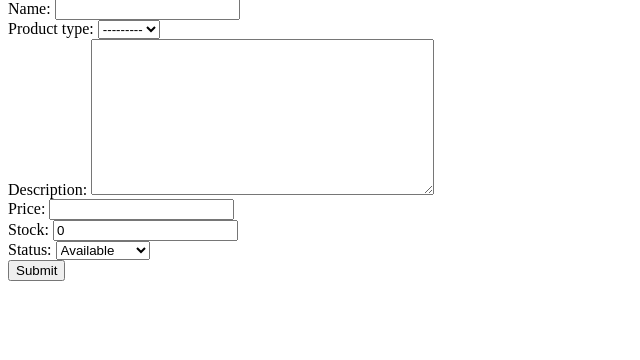
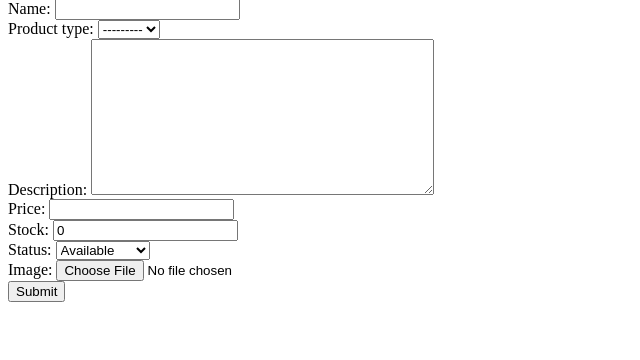
Before and after one commit to eevicteen/hobbysite-G-13, a Django app: page /merchstore/item/add in a window 1280 px wide. Shown: the part 186-546 px from the top of the page, without its empty margins (0-640 px from the left). Run offline with Django 5.2, Linux system fonts and the light colour scheme; the visitor is signed in with stand-in values (Sample User, id 1); data that the repository does not hold is empty.

Commit message:
Added merchstore image feature

```diff
--- a/hobbysite/settings.py
+++ b/hobbysite/settings.py
@@ -126,7 +126,12 @@ USE_TZ = True
 
 # Static files (CSS, JavaScript, Images)
 # https://docs.djangoproject.com/en/5.1/howto/static-files/
+MEDIA_ROOT = BASE_DIR/'media'
+MEDIA_URL = '/media/'
 
+STATICFILES_DIRS = [
+BASE_DIR/'static',
+]
 STATIC_URL = 'static/'
 
 # Default primary key field type
--- a/hobbysite/urls.py
+++ b/hobbysite/urls.py
@@ -17,6 +17,8 @@ Including another URLconf
 
 from django.contrib import admin
 from django.urls import path, include
+from django.conf import settings
+from django.conf.urls.static import static
 
 
 urlpatterns = [
@@ -29,3 +31,5 @@ urlpatterns = [
     path('accounts/', include('django.contrib.auth.urls')),
     path('profile/', include('user_management.urls', namespace='profile')),
 ]
+
+urlpatterns += static(settings.MEDIA_URL, document_root=settings.MEDIA_ROOT)
--- a/merchstore/forms.py
+++ b/merchstore/forms.py
@@ -6,7 +6,7 @@ from .models import Product, Transaction
 class ProductCreateForm(forms.ModelForm):
     class Meta:
         model = Product
-        fields = ['name','product_type','description','price','stock','status']
+        fields = ['name','product_type','description','price','stock','status','image']
 
 class RegisterForm(forms.ModelForm):
     class Meta:
@@ -21,4 +21,4 @@ class TransactionForm(forms.ModelForm):
 class ProductEditForm(forms.ModelForm):
     class Meta:
         model = Product
-        fields = ['name','product_type','description','price','stock']
+        fields = ['name','product_type','description','price','stock','image']
--- a/merchstore/models.py
+++ b/merchstore/models.py
@@ -49,6 +49,8 @@ class Product(models.Model):
     status = models.CharField(
         max_length=20, choices=STATUS_CHOICES, default='available')
 
+    image = models.ImageField(upload_to='images/', null=True)
+
     def __str__(self):
         """Return the name of the Product."""
 
--- a/merchstore/templates/cart_list.html
+++ b/merchstore/templates/cart_list.html
@@ -14,6 +14,9 @@ Items in Cart:<br>
 <p>Seller: {{seller.display_name}}</p>
 {% for item in items_on_cart %}
 {% if item.product.owner == seller %}
+{% if item.product.image %}
+    <img src="{{ item.product.image.url }}" alt="">
+    {% endif %}
 <li>{{item.product.name}} -- QTY: {{item.amount}}<a href="{% url 'merchstore:cart-item-edit' pk=item.pk %}">Edit</a> </li>
 
 {% endif %}
--- a/merchstore/templates/product_list.html
+++ b/merchstore/templates/product_list.html
@@ -17,6 +17,9 @@ Logged in user: {{user.username}}
 
         {% for product in products %}
         {% if product_type == product.product_type and product.owner == user.profile %}
+        {% if product.image %}
+        <img src="{{ product.image.url }}" alt="">
+        {% endif %}
         <li><a href="{{product.get_absolute_url}}">{{product.name}}</a> ₱{{product.price}} <br> Available Stock: {{product.stock}}
         </li>
         {% endif %}
@@ -31,6 +34,9 @@ Logged in user: {{user.username}}
 
         {% for product in products %}
         {% if product_type == product.product_type and product.owner != user.profile %}
+        {% if product.image %}
+        <img src="{{ product.image.url }}" alt="">
+        {% endif %}
         <li><a href="{{product.get_absolute_url}}">{{product.name}}</a> ₱{{product.price}} <br> Available Stock:
             {{product.stock}}</li>
         {% endif %}
--- a/merchstore/templates/transaction_list.html
+++ b/merchstore/templates/transaction_list.html
@@ -15,6 +15,9 @@ Logged in user: {{user.username}}
 <p>Buyer: {{buyer.display_name}}</p>
 {% for item in transactions_sold %}
 {% if item.buyer == buyer %}
+{% if item.product.image %}
+    <img src="{{ item.product.image.url }}" alt="">
+    {% endif %}
 <li>{{item.product.name}} -- QTY: {{item.amount}} -- STATUS: {{item.status}} -- CREATED ON: {{item.created_on}}
 {% endif %}
 {% endfor %}
--- a/merchstore/views.py
+++ b/merchstore/views.py
@@ -90,7 +90,7 @@ def product_detail(request, pk):
 def create_product(request):
     form = ProductCreateForm()
     if request.method == 'POST':
-        form = ProductCreateForm(request.POST)
+        form = ProductCreateForm(request.POST, request.FILES)
     if form.is_valid():
         product = form.save(commit=False)
         product.owner = request.user.profile
@@ -104,7 +104,7 @@ def edit_product(request,pk):
     product = get_object_or_404(Product, pk=pk)
     form = ProductEditForm()
     if request.method == 'POST':
-        form = ProductEditForm(request.POST, instance=product)
+        form = ProductEditForm(request.POST,request.FILES, instance=product, )
         if form.is_valid():
             updated_product = form.save(commit=False)
             if updated_product.owner != request.user.profile:
```
Also changed, not shown: merchstore/templates/product_detail.html (+5 -2 lines), merchstore/migrations/0004_product_image.py (added).
